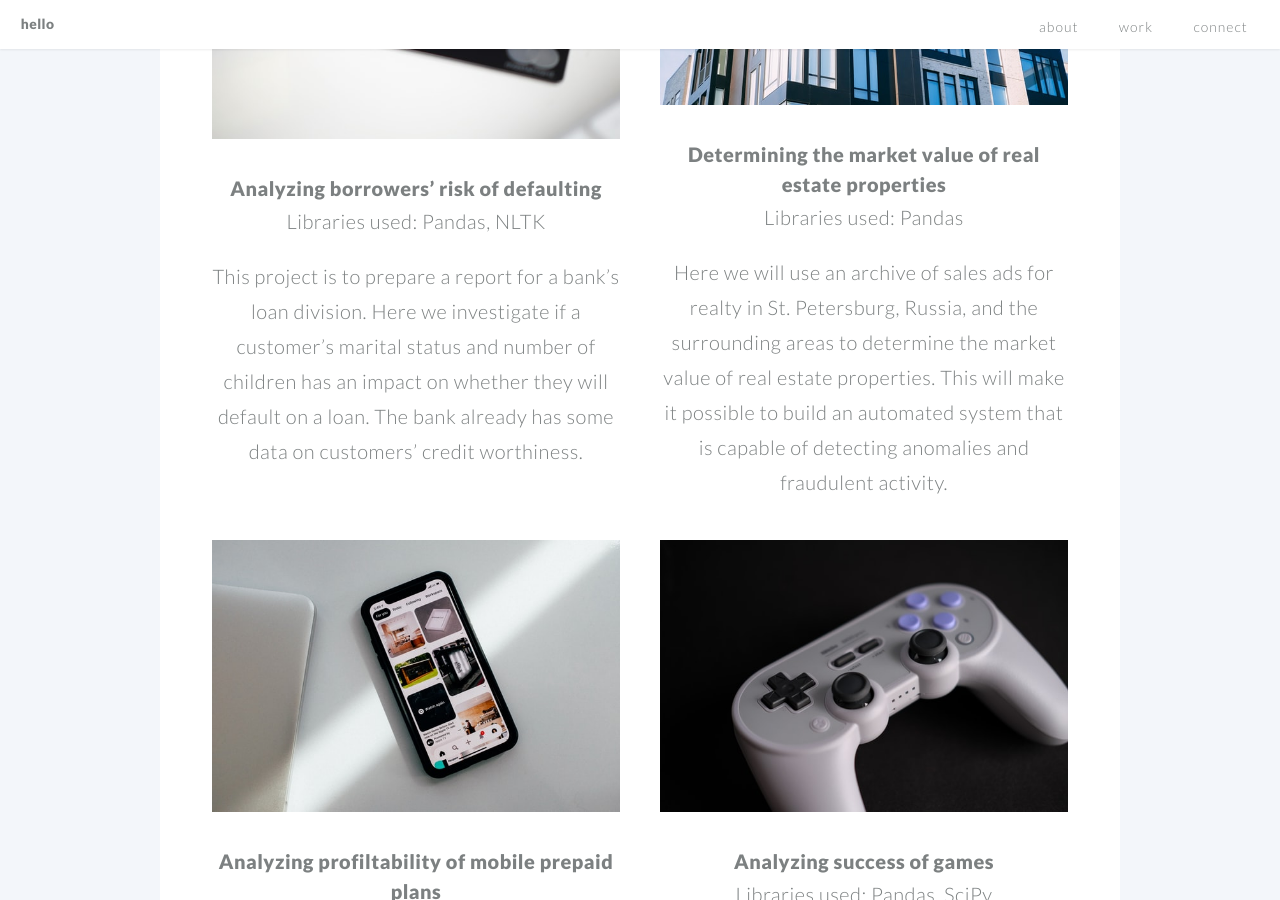
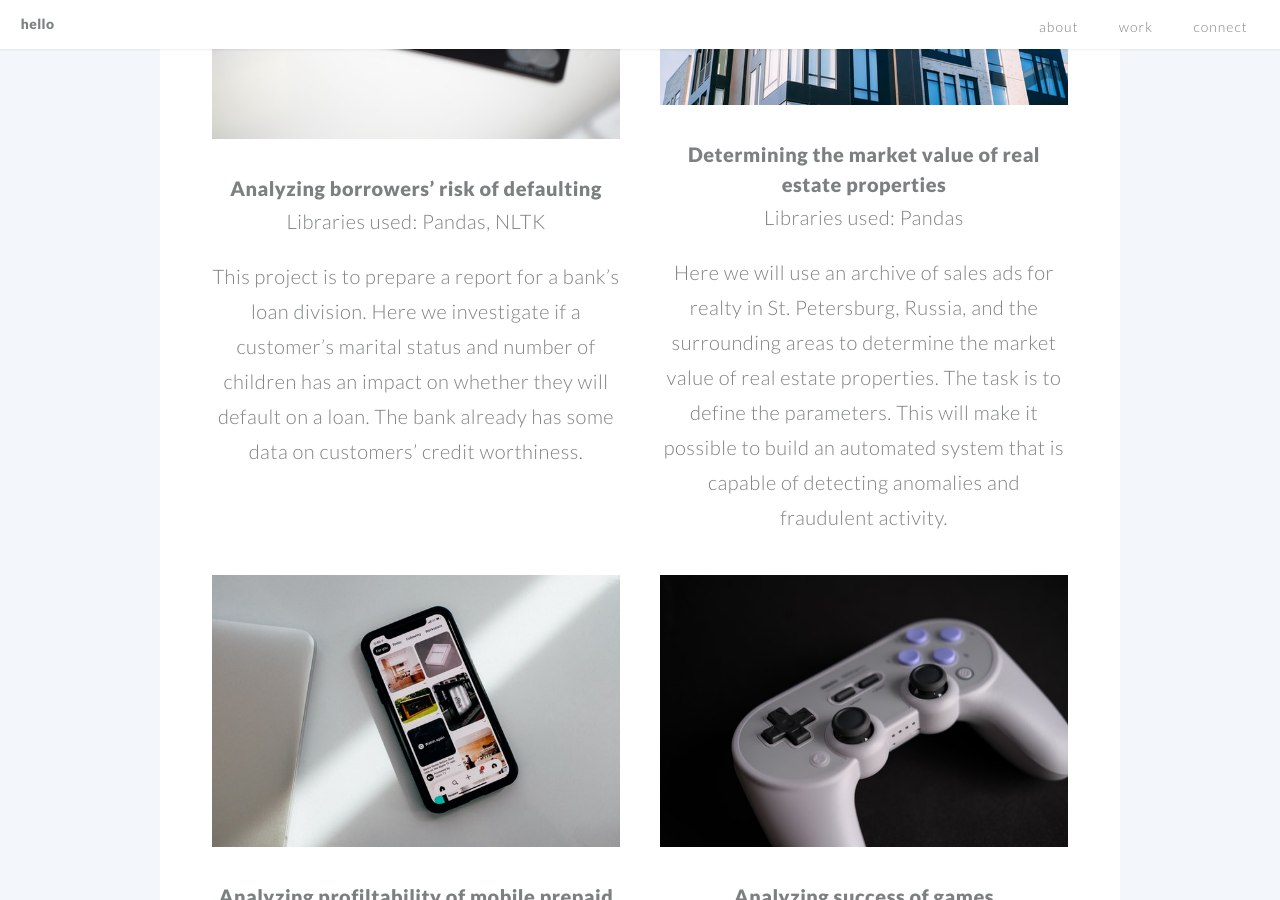
Before and after one commit to krishl/krishl.github.io, a Jekyll site: the page built from index.md, in a window 1280 px wide and 900 px high, scrolled down 2210 px. Built offline with Jekyll 4.4.1, drawn with Linux system fonts in a browser that asks for light colours.

Commit message:
Update ds2.html

```diff
--- a/_includes/ds2.html
+++ b/_includes/ds2.html
@@ -1,3 +1,3 @@
 <h1><a href="https://github.com/krishl/data-science-projects/blob/main/project-2/ds-project-2.ipynb">Determining the market value of real estate properties</a></h1>
 <h2>Libraries used: Pandas<h2>
-<p>Here we will use an archive of sales ads for realty in St. Petersburg, Russia, and the surrounding areas to determine the market value of real estate properties. This will make it possible to build an automated system that is capable of detecting anomalies and fraudulent activity.</p>
+<p>Here we will use an archive of sales ads for realty in St. Petersburg, Russia, and the surrounding areas to determine the market value of real estate properties. The task is to define the parameters. This will make it possible to build an automated system that is capable of detecting anomalies and fraudulent activity.</p>
```
